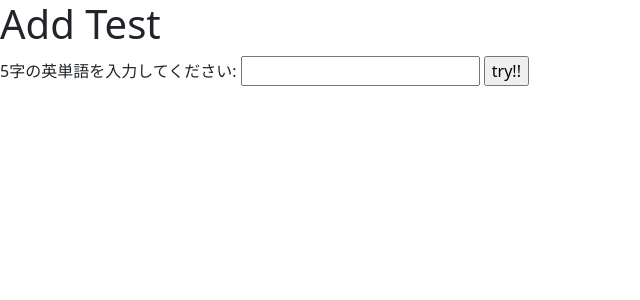
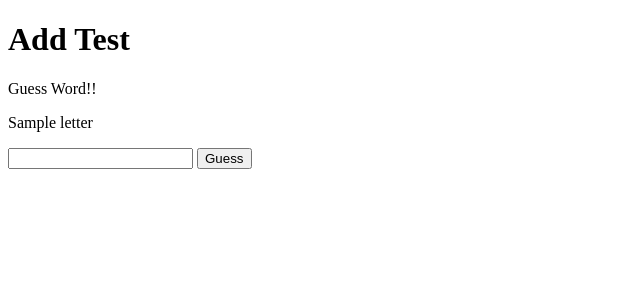
Before and after one commit to AkiraWatanabe23/SimpleWordle, a Django app: template lecture/game/templates/game/play.html in a window 1280 px wide. Shown: the top 300 px of the page, without its empty margins (0-640 px from the left). Run offline with Django 4.2, Linux system fonts and the light colour scheme; tables that the repository leaves empty hold one stand-in row (values such as "Sample post"); the template is opened without the code that fills it: values that come from a table or form of the project are taken from there, most other values are stand-ins (such as "Sample title", 1, 10 or a date in 2020); some libraries are stand-ins or nearby versions.

Commit message:
テスト中...

```diff
--- a/lecture/game/templates/game/layout.html
+++ b/lecture/game/templates/game/layout.html
@@ -1,12 +1,7 @@
-{% load static %}
-{% load django_bootstrap5 %}
 <!DOCTYPE html>
 <html lang="en">
     <head>
         <meta charset="utf-8">
-        <meta name="viewport" content="width=device-width, initial-scale=1">
-        <link href="https://cdn.jsdelivr.net/npm/bootstrap@5.3.0-alpha1/dist/css/bootstrap.min.css" rel="stylesheet"
-            integrity="sha384-GLhlTQ8iRABdZLl6O3oVMWSktQOp6b7In1Zl3/Jr59b6EGGoI1aFkw7cmDA6j6gD" crossorigin="anonymous">
         <title>Game Test</title>
     </head>
 
--- a/lecture/game/templates/game/play.html
+++ b/lecture/game/templates/game/play.html
@@ -2,10 +2,28 @@
 
 {% block body %}
     <h1>Add Test</h1>
-    <form action="{% url 'result' %}" method="post">
+    {% if game_over %}
+        <p>Clear!!</p>
+        <p><a href="{% url 'reset' %}">Play again</a></p>
+    {% else %}
+        <p>Guess Word!!</p>
+        <p>
+            {% for letter in letters %}
+                {{ letter }}
+            {% endfor %}
+        </p>
+        <form method="post">
+            {% csrf_token %}
+            <label></label>
+            <input type="text" name="letter_guess" />
+            <input type="submit" value="Guess" />
+        </form>
+    {% endif %}
+
+    {% comment %} <form action="{% url 'result' %}" method="post">
         {% csrf_token %}
         {{ form }}
         <input type="submit" value="try!!">
-    </form>
+    </form> {% endcomment %}
     <!--<a href={% url 'play' %}>check result</a>-->
 {% endblock %}
--- a/lecture/game/urls.py
+++ b/lecture/game/urls.py
@@ -3,8 +3,6 @@ from django.urls import path
 from . import views
 
 urlpatterns = [
-    path("", views.index, name="index"),
-    path("add", views.add, name="add"),
-    path("result", views.view_result, name="result"),
-    path("play", views.play, name="play")
+    path("", views.home, name="home"),
+    path("reset", views.reset, name="reset")
 ]
--- a/lecture/game/views.py
+++ b/lecture/game/views.py
@@ -22,31 +22,43 @@ class NewTaskForm(forms.Form):
     task = forms.CharField(label="5字の英単語を入力してください")
 
 # Create your views here.
-def index(request):
-    '''Listの表示'''
-    if "tasks" not in request.session:
-        request.session["tasks"] = []
+def home(request):
+    '''最初の入力かどうか'''
+    if 'guess' in request.session:
+        guess = request.session['guess']
+    else:
+        guess = None
 
-    return render(request, "game/index.html", {
-        "tasks": request.session["tasks"]
+    if request.method == 'POST':
+        letter_guess = request.POST.get('letter_guess', '')
+        if letter_guess:
+            letter_guess = letter_guess.lower()
+            if len(letter_guess) == 1 and letter_guess.isalpha():
+                if guess:
+                    guess += letter_guess
+                else:
+                    guess = letter_guess
+                request.session['guess'] = guess
+
+    if guess:
+        answer = choice(words)
+        letters = [letter if letter in guess else '_' for letter in answer]
+        game_over = '_' not in letters
+    else:
+        answer = None
+        letters = None
+        game_over = False
+
+    return render(request, 'play.html', {
+        'letters': letters,
+        'game_over': game_over,
+        'guess': guess
     })
 
-def add(request):
-    '''Listに要素を追加する'''
-    if request.method == "POST":
-        form = NewTaskForm(request.POST)
-        if form.is_valid():
-            task = form.cleaned_data["task"]
-            request.session["tasks"] += [task]
-            return HttpResponseRedirect(reverse("index"))
-        else:
-            return render(request, "game/add.html", {
-                "form": form
-            })
-
-    return render(request, "game/add.html", {
-        "form": NewTaskForm()
-    })
+def reset(request):
+    '''リセット'''
+    request.session.flush()
+    return HttpResponseRedirect('/')
 
 def check(get):
     '''判定用の関数'''
```
Also changed, not shown: lecture/game/static/game/script.js (added, +12 -0 lines), lecture/game/static/game/style.css (renamed from style.css, +7 -2 lines).
